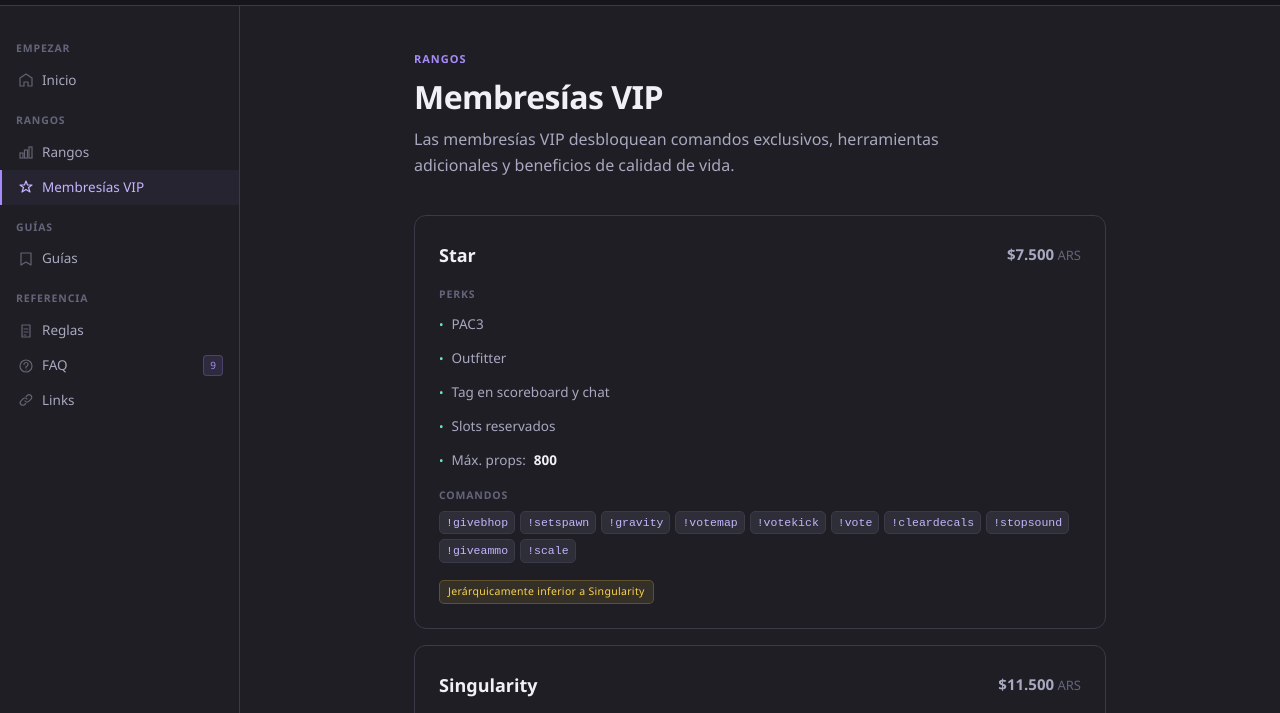
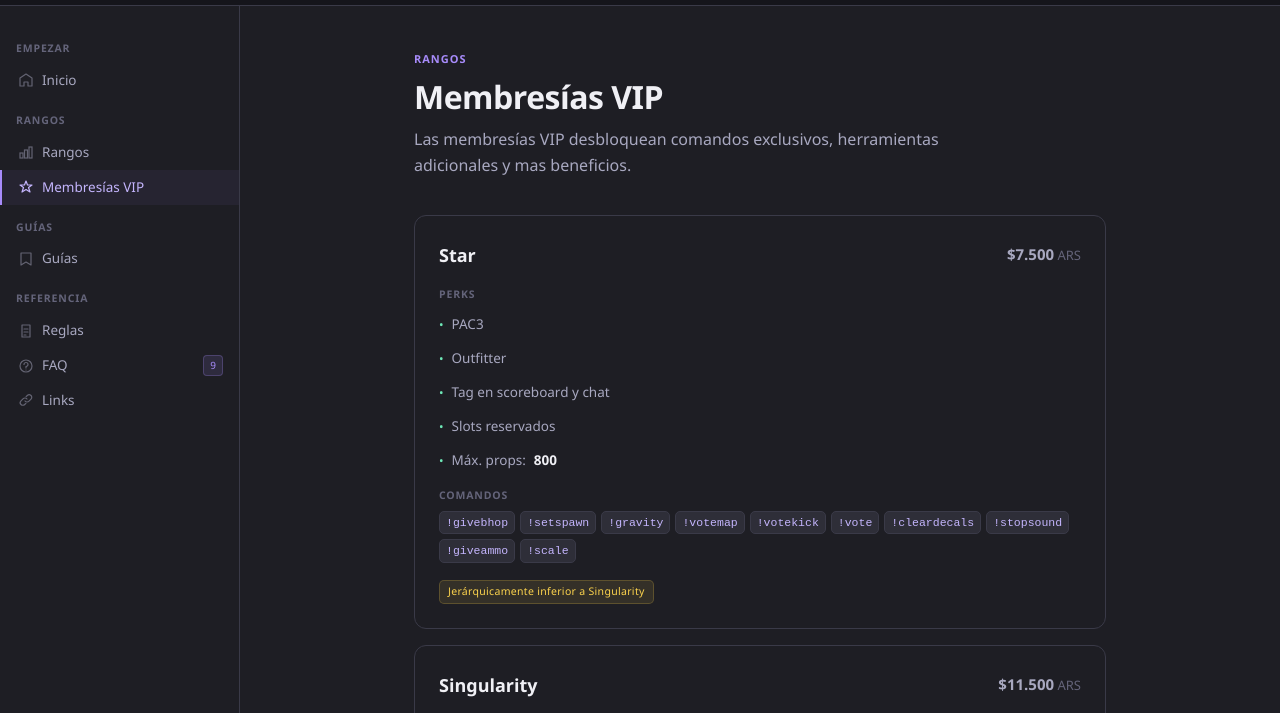
Before and after one commit to zukkma/novadocs, a plain HTML site: page index.html in a window 1280 px wide. Both pictures are taken after a click on the link "VIP". Shown: the part 46-759 px from the top of the page. Drawn offline with Linux system fonts and the light colour scheme.

Commit message:
subtitulo lol

```diff
--- a/index.html
+++ b/index.html
@@ -200,7 +200,7 @@
       <div id="p-membresias" class="page">
         <div class="eyebrow">Rangos</div>
         <h1>Membresías VIP</h1>
-        <p class="subtitle">Las membresías VIP desbloquean comandos exclusivos, herramientas adicionales y beneficios de calidad de vida.</p>
+        <p class="subtitle">Las membresías VIP desbloquean comandos exclusivos, herramientas adicionales y mas beneficios.</p>
 
         <div class="vip-card star">
           <div class="vip-header">
```
